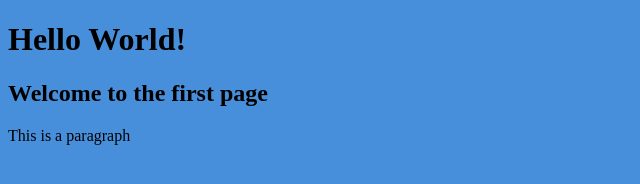
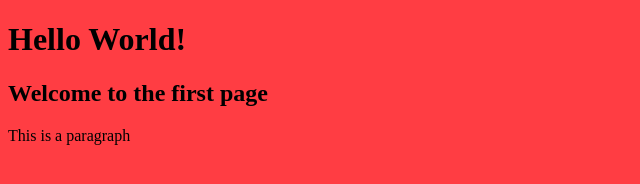
Before and after one commit to WhatifNick/test-website, a plain HTML site: page index.html in a window 1280 px wide. Shown: the whole page, without its empty margins (0-640 px from the left). Drawn offline with Linux system fonts and the light colour scheme.

Commit message:
Red background

```diff
--- a/index.html
+++ b/index.html
@@ -5,7 +5,7 @@
     <title></title>
     <style>
       body {
-        background-color: #488FDB;
+        background-color: #FF3D43;
       }
     </style>
 
```
